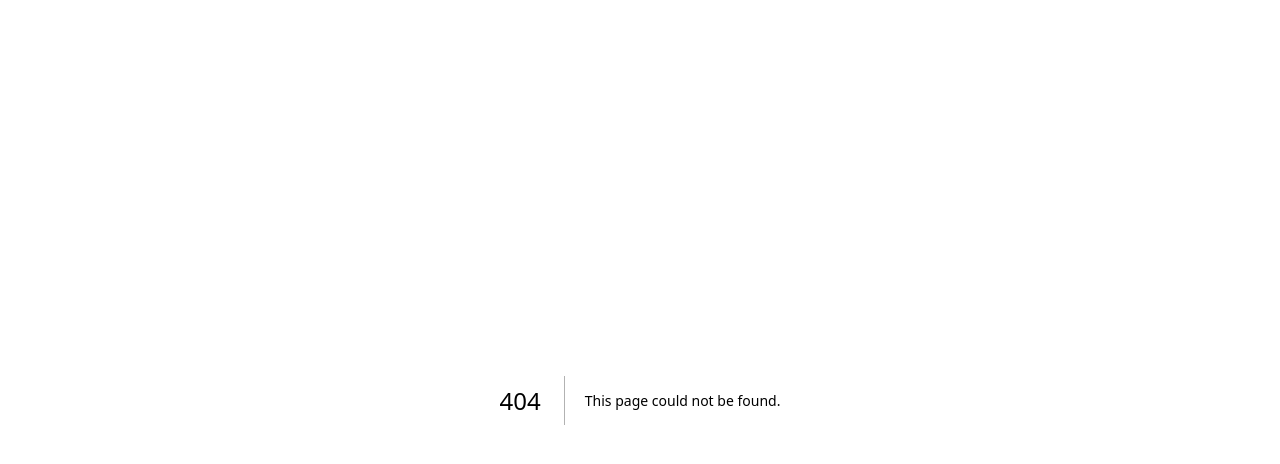
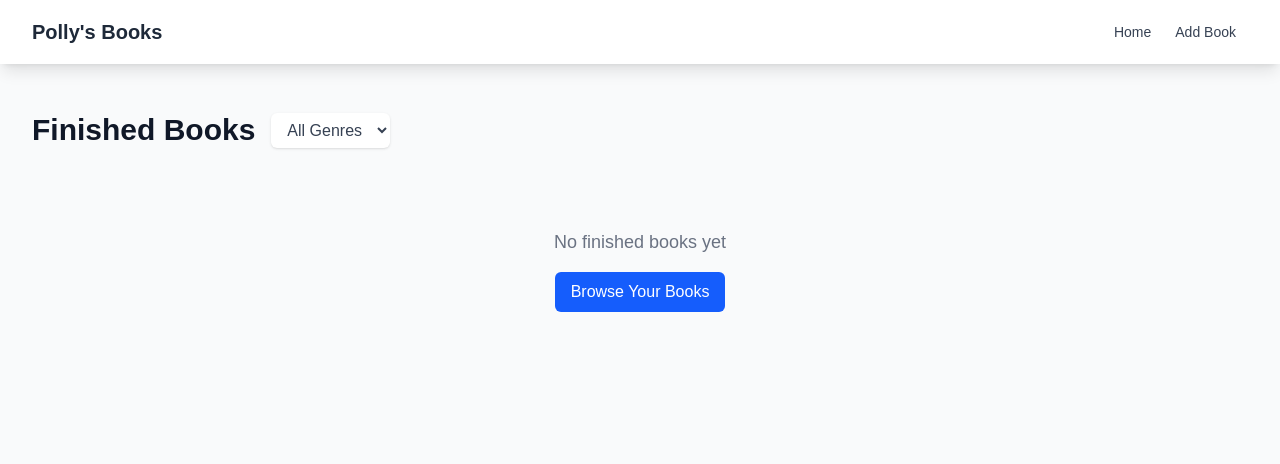
Before and after one commit to OnelioViera/book-app, a Next.js app: page /finished in a window 1280 px wide. Before the commit this address had no page. Shown: the top 464 px of the page. Built offline with nearby package versions, Linux system fonts and the light colour scheme.

Commit message:
Add isRead status to book model, implement mark as read/unread functionality in BookDetail, and display read status in BookCard. Enhance AddBook to initialize isRead as false.

```diff
--- a/src/app/add-book/page.tsx
+++ b/src/app/add-book/page.tsx
@@ -50,6 +50,7 @@ export default function AddBook() {
         rating: formData.rating ? parseFloat(formData.rating) : undefined,
         description: formData.description || undefined,
         genre: formData.genre || undefined,
+        isRead: false,
       };
       const newBook = await saveBook(bookData);
       router.push(`/books/${newBook.id}`);
--- a/src/app/books/[id]/page.tsx
+++ b/src/app/books/[id]/page.tsx
@@ -4,8 +4,13 @@ import { useEffect, useState } from "react";
 import { useParams, useRouter } from "next/navigation";
 import Image from "next/image";
 import Navbar from "../../../components/Navbar";
-import { getBookById, deleteBook } from "../../../utils/bookStorage";
+import {
+  getBookById,
+  deleteBook,
+  updateBook,
+} from "../../../utils/bookStorage";
 import { Book } from "../../../types/book";
+import toast from "react-hot-toast";
 
 export default function BookDetail() {
   const params = useParams();
@@ -29,12 +34,33 @@ export default function BookDetail() {
     }
   };
 
+  const handleMarkAsRead = async () => {
+    if (book) {
+      try {
+        await updateBook(book.id, { ...book, isRead: !book.isRead });
+        setBook({ ...book, isRead: !book.isRead });
+        toast.success(`Book marked as ${!book.isRead ? "read" : "unread"}!`);
+      } catch (error: unknown) {
+        console.error("Failed to update book status:", error);
+        toast.error("Failed to update book status");
+      }
+    }
+  };
+
   if (!book) {
     return null;
   }
 
   return (
-    <main className="min-h-screen bg-gray-50">
+    <main
+      className="min-h-screen bg-gray-50 cursor-pointer"
+      onClick={(e) => {
+        // Only navigate if clicking the main container, not its children
+        if (e.target === e.currentTarget) {
+          router.push("/");
+        }
+      }}
+    >
       <Navbar />
       <div className="max-w-4xl mx-auto px-4 sm:px-6 lg:px-8 py-8">
         <div className="bg-white rounded-lg shadow-lg overflow-hidden">
@@ -105,6 +131,16 @@ export default function BookDetail() {
 
                 <div className="flex justify-end space-x-4 pt-4">
                   <button
+                    onClick={handleMarkAsRead}
+                    className={`${
+                      book.isRead
+                        ? "bg-gray-600 hover:bg-gray-700"
+                        : "bg-green-600 hover:bg-green-700"
+                    } text-white px-4 py-2 rounded-md transition-colors`}
+                  >
+                    {book.isRead ? "Mark as Unread" : "Mark as Read"}
+                  </button>
+                  <button
                     onClick={() => router.push(`/edit-book/${book.id}`)}
                     className="bg-blue-600 text-white px-4 py-2 rounded-md hover:bg-blue-700 transition-colors"
                   >
--- /dev/null
+++ b/src/app/finished/page.tsx
@@ -0,0 +1,135 @@
+"use client";
+
+import { useEffect, useState } from "react";
+import Link from "next/link";
+import Navbar from "../../components/Navbar";
+import BookCard from "../../components/BookCard";
+import { getBooks } from "../../utils/bookStorage";
+import { Book } from "../../types/book";
+
+export default function FinishedBooks() {
+  const [books, setBooks] = useState<Book[]>([]);
+  const [selectedGenre, setSelectedGenre] = useState<string>("");
+  const [currentPage, setCurrentPage] = useState(1);
+  const booksPerPage = 8;
+
+  useEffect(() => {
+    const allBooks = getBooks();
+    const finishedBooks = allBooks.filter((book) => book.isRead);
+    setBooks(finishedBooks);
+  }, []);
+
+  const filteredBooks = selectedGenre
+    ? books.filter((book) => book.genre === selectedGenre)
+    : books;
+
+  // Calculate pagination
+  const totalPages = Math.ceil(filteredBooks.length / booksPerPage);
+  const startIndex = (currentPage - 1) * booksPerPage;
+  const currentBooks = filteredBooks.slice(
+    startIndex,
+    startIndex + booksPerPage
+  );
+
+  const handlePageChange = (page: number) => {
+    setCurrentPage(page);
+    window.scrollTo({ top: 0, behavior: "smooth" });
+  };
+
+  return (
+    <main className="min-h-screen bg-gray-50">
+      <Navbar />
+      <div className="max-w-7xl mx-auto px-4 sm:px-6 lg:px-8 py-12">
+        <div className="flex justify-between items-center mb-8">
+          <div className="flex items-center space-x-4">
+            <h1 className="text-3xl font-bold text-gray-900">Finished Books</h1>
+            <select
+              value={selectedGenre}
+              onChange={(e) => {
+                setSelectedGenre(e.target.value);
+                setCurrentPage(1);
+              }}
+              className="rounded-md bg-white text-gray-700 px-3 py-2 border-0 shadow-sm focus:ring-2 focus:ring-blue-500 focus:outline-none"
+            >
+              <option value="">All Genres</option>
+              {Array.from(
+                new Set(books.map((book) => book.genre).filter(Boolean))
+              ).map((genre) => (
+                <option key={genre} value={genre}>
+                  {genre}
+                </option>
+              ))}
+            </select>
+          </div>
+        </div>
+
+        {books.length === 0 ? (
+          <div className="text-center py-12">
+            <p className="text-gray-500 text-lg">No finished books yet</p>
+            <Link
+              href="/"
+              className="mt-4 inline-block bg-blue-600 text-white px-4 py-2 rounded-md hover:bg-blue-700 transition-colors"
+            >
+              Browse Your Books
+            </Link>
+          </div>
+        ) : (
+          <>
+            <div className="grid grid-cols-1 sm:grid-cols-2 lg:grid-cols-3 xl:grid-cols-4 gap-6">
+              {currentBooks.map((book) => (
+                <BookCard key={book.id} book={book} />
+              ))}
+            </div>
+            {totalPages > 1 && (
+              <div className="flex justify-center mt-8 space-x-2">
+                <button
+                  onClick={() => handlePageChange(1)}
+                  disabled={currentPage === 1}
+                  className="px-3 py-1 rounded-md bg-white text-gray-700 hover:bg-gray-100 disabled:opacity-50 disabled:cursor-not-allowed"
+                >
+                  First
+                </button>
+                <button
+                  onClick={() => handlePageChange(currentPage - 1)}
+                  disabled={currentPage === 1}
+                  className="px-3 py-1 rounded-md bg-white text-gray-700 hover:bg-gray-100 disabled:opacity-50 disabled:cursor-not-allowed"
+                >
+                  Previous
+                </button>
+                {Array.from({ length: totalPages }, (_, i) => i + 1).map(
+                  (page) => (
+                    <button
+                      key={page}
+                      onClick={() => handlePageChange(page)}
+                      className={`px-3 py-1 rounded-md ${
+                        currentPage === page
+                          ? "bg-blue-600 text-white"
+                          : "bg-white text-gray-700 hover:bg-gray-100"
+                      }`}
+                    >
+                      {page}
+                    </button>
+                  )
+                )}
+                <button
+                  onClick={() => handlePageChange(currentPage + 1)}
+                  disabled={currentPage === totalPages}
+                  className="px-3 py-1 rounded-md bg-white text-gray-700 hover:bg-gray-100 disabled:opacity-50 disabled:cursor-not-allowed"
+                >
+                  Next
+                </button>
+                <button
+                  onClick={() => handlePageChange(totalPages)}
+                  disabled={currentPage === totalPages}
+                  className="px-3 py-1 rounded-md bg-white text-gray-700 hover:bg-gray-100 disabled:opacity-50 disabled:cursor-not-allowed"
+                >
+                  Last
+                </button>
+              </div>
+            )}
+          </>
+        )}
+      </div>
+    </main>
+  );
+}
--- a/src/components/BookCard.tsx
+++ b/src/components/BookCard.tsx
@@ -78,6 +78,13 @@ const BookCard = ({ book, isSelected, onSelect }: BookCardProps) => {
                 </span>
               </div>
             )}
+            {book.isRead && (
+              <div className="mt-2">
+                <span className="inline-flex items-center px-2.5 py-0.5 rounded-full text-xs font-medium bg-green-100 text-green-800">
+                  Read
+                </span>
+              </div>
+            )}
           </div>
         </Link>
       </div>
--- a/src/types/book.ts
+++ b/src/types/book.ts
@@ -6,6 +6,7 @@ export interface Book {
   coverImage?: string;
   genre?: string;
   rating?: number;
+  isRead: boolean;
   createdAt: string;
   updatedAt: string;
 }
```
